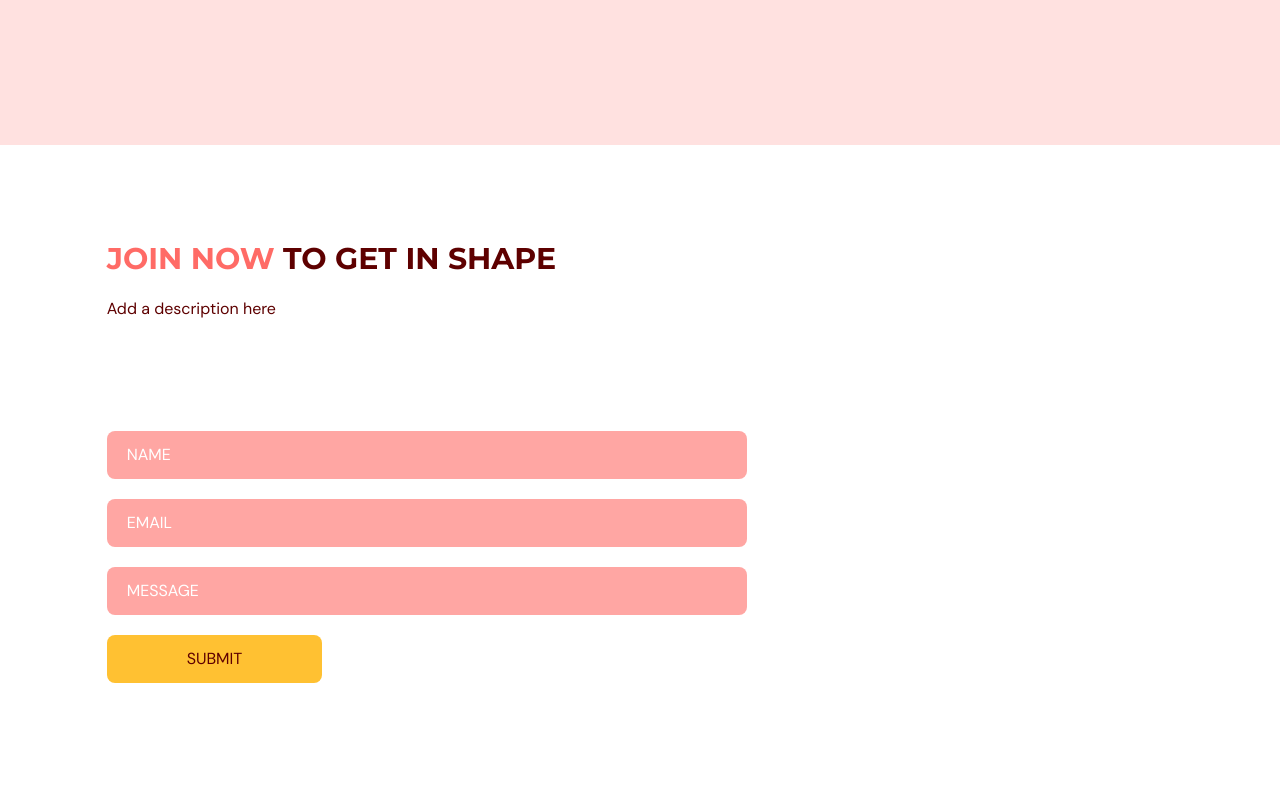
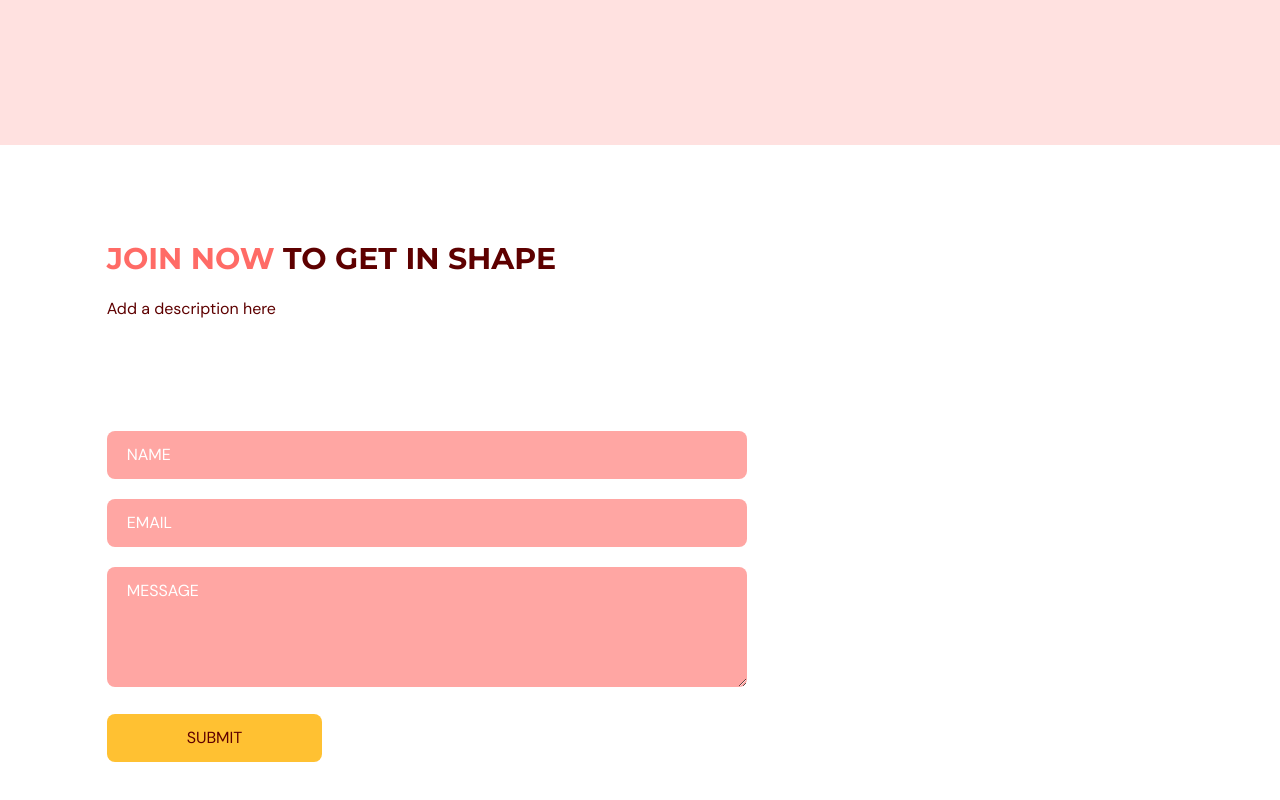
Before and after one commit to aimeepham14/fitness-application, a React (Vite) app in the folder gym-typescript/: page / in a window 1280 px wide. Shown: the part 2821-3621 px from the top of the page. Before the commit the page ends 3582 px from the top, so only its background shows below. Built offline with nearby package versions, Linux system fonts and the light colour scheme.

Commit message:
fixed message box

```diff
--- a/gym-typescript/src/scenes/contactUs/index.tsx
+++ b/gym-typescript/src/scenes/contactUs/index.tsx
@@ -95,9 +95,10 @@
                             {errors.email.type === "pattern" && "Invalid email address."}
                         </p>
                     )}
-                    <input
+                    <textarea
                         className={inputStyles}
-                        type="text"
+                        rows={4}
+                        cols={50}
                         placeholder="MESSAGE"
                         {...register("message", {
                             required: true,
```
